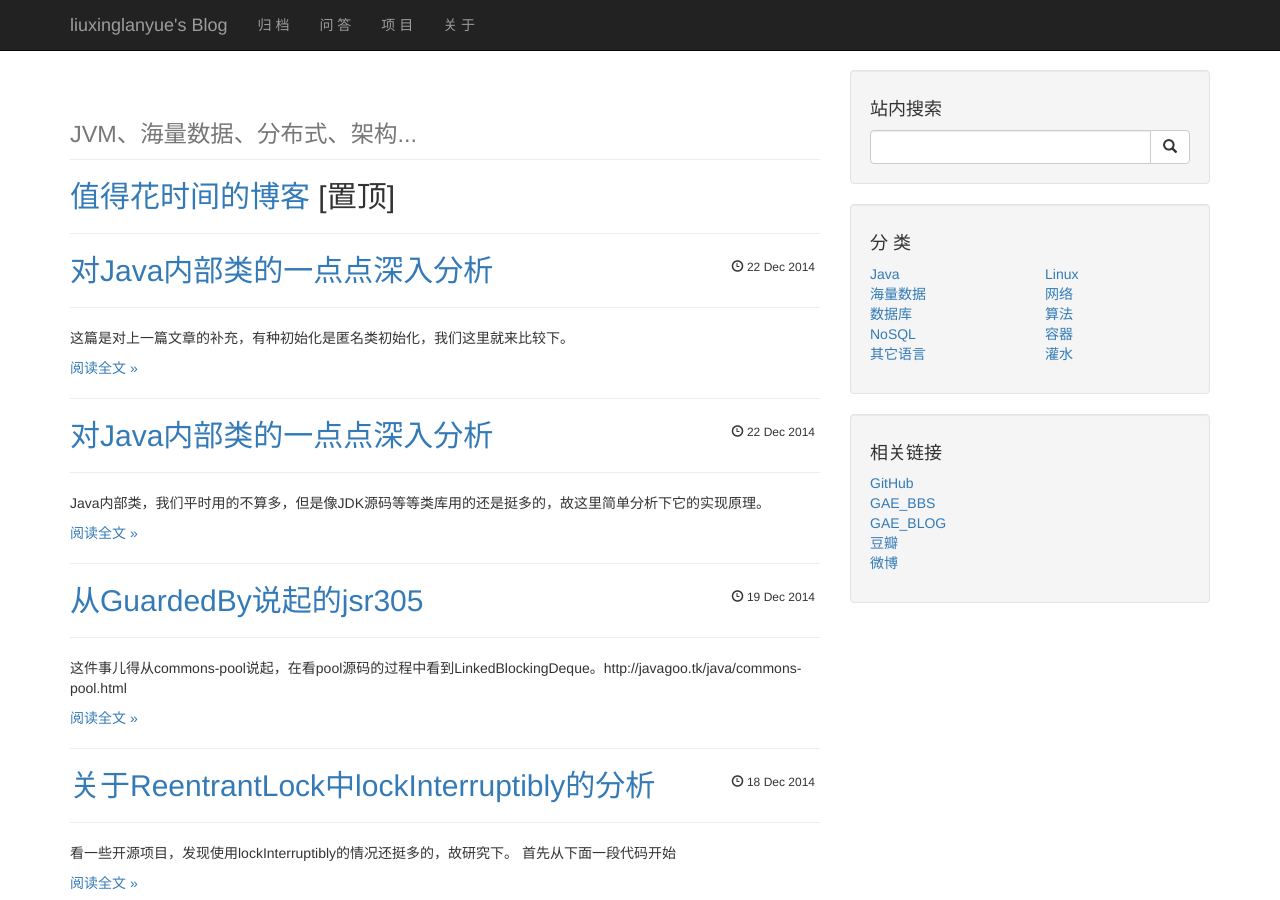
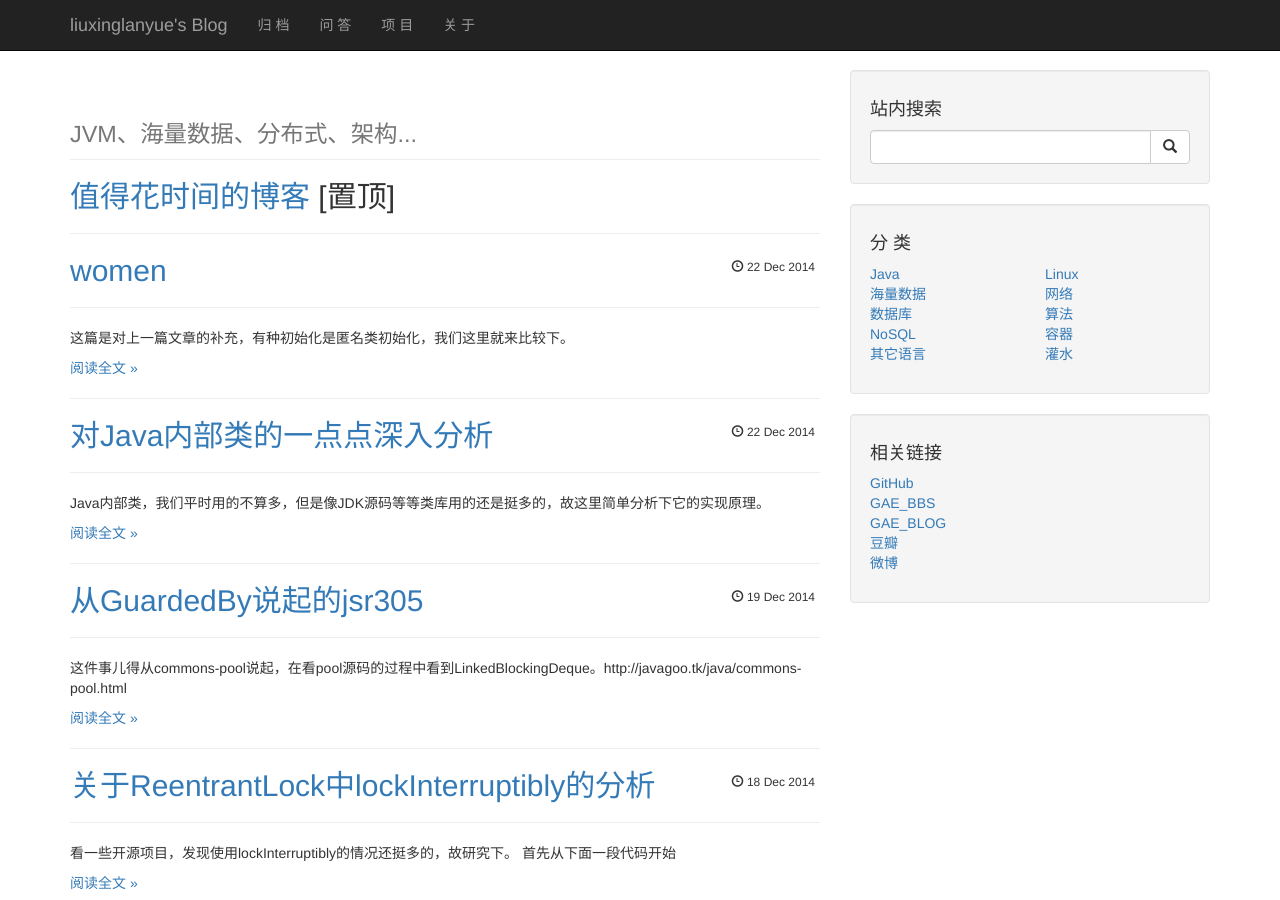
Before and after one commit to liuxinglanyue/blog, a Jekyll site: the page built from index.html, in a window 1280 px wide and 900 px high. Built offline with Jekyll 4.4.1, drawn with Linux system fonts in a browser that asks for light colours; nearby versions of some CDN libraries; Markdown is read by kramdown in place of the engine named in the settings; the list of posts is cut into pages by our own code; comment, search, counter and statistics services are not loaded.

Commit message:
Update 2014-12-22-inner-class2.markdown

```diff
--- a/_posts/2014-12-22-inner-class2.markdown
+++ b/_posts/2014-12-22-inner-class2.markdown
@@ -1,7 +1,7 @@
 ---
 layout: post
 category: "java"
-title:  "对Java内部类的一点点深入分析"
+title:  "women"
 tags: [inner,InnerClasses]
 ---
 
```
